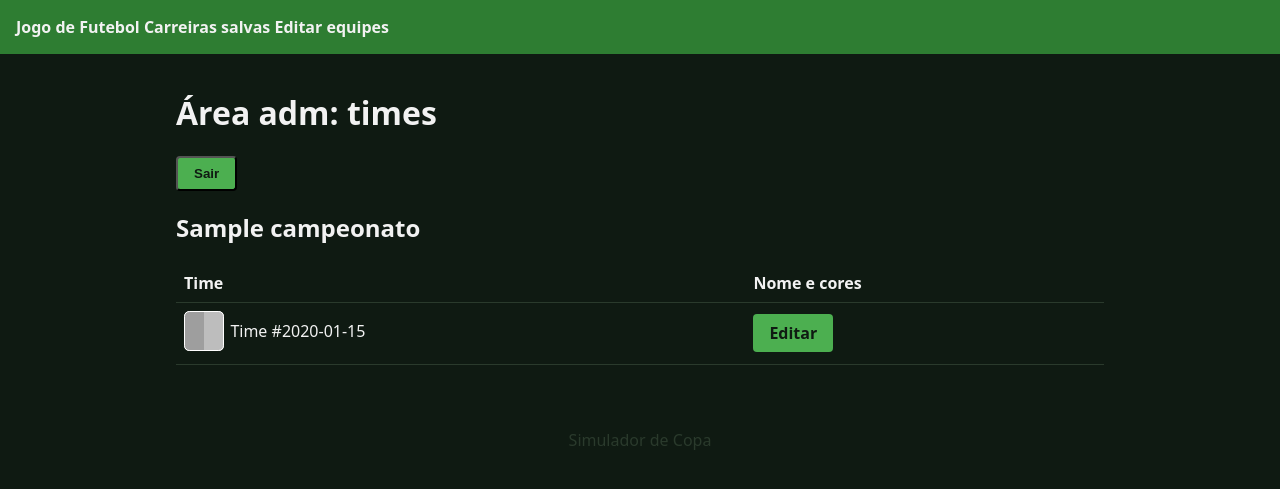
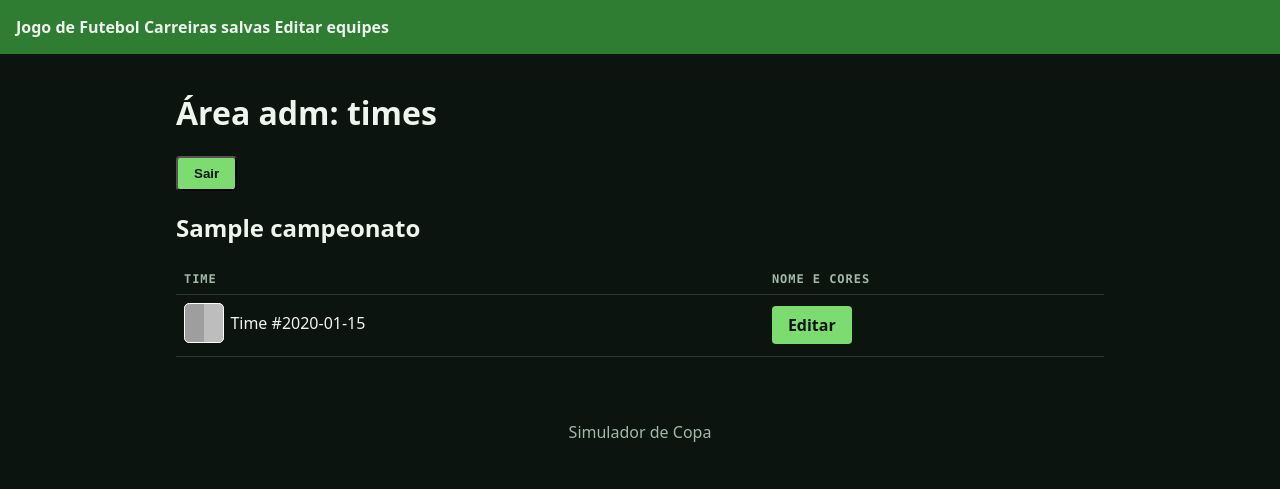
Before and after one commit to caioeichemberguedev/treinando-python, a FastAPI app: template web/templates/admin.html in a window 1280 px wide. Shown: the top 489 px of the page. Run offline with FastAPI, Linux system fonts and the light colour scheme; the template is opened without the code that fills it: most values are stand-ins (such as "Sample title", 1, 10 or a date in 2020).

Commit message:
feat(web): tokens acid tech e base do estilo [E-022-T1]

```diff
--- a/web/static/css/estilo.css
+++ b/web/static/css/estilo.css
@@ -1,13 +1,29 @@
+/* Tokens (E-022): identidade "acid tech leve". Contrastes na auditoria. */
 :root {
-    --cor-fundo: #0f1a12;
-    --cor-texto: #f2f2f2;
+    --cor-fundo: #0b140e;
+    --cor-card: #122019;
+    --cor-card-elevado: #183024;
+    --cor-linha: #24382a;
+    --cor-borda: #2a3a2c;
+    --cor-borda-forte: #5b8463;
+    --cor-texto: #eef4ee;
+    --cor-texto-suave: #a3b8a8;
+    --cor-acido: #c6ff3d;
+    --cor-link: #7ddc6f;
     --cor-primaria: #2e7d32;
-    --cor-primaria-clara: #4caf50;
     --cor-destaque: #ffb300;
-    --cor-erro: #e57373;
-    --cor-borda: #2a3a2c;
-    --cor-bloco: #16241a;
+    --cor-erro: #ff8a80;
+
+    /* Aliases dos nomes antigos, para os seletores atuais continuarem valendo */
+    --cor-primaria-clara: var(--cor-link);
+    --cor-bloco: var(--cor-card);
+
+    --fonte-texto: system-ui, "Segoe UI", Roboto, sans-serif;
+    --fonte-numeros: ui-monospace, "Cascadia Mono", "Segoe UI Mono", Consolas, Menlo, monospace;
+
     --espacamento: 1rem;
+    --raio: 0.5rem;
+    --raio-pequeno: 0.25rem;
 }
 
 * {
@@ -16,9 +32,20 @@
 
 body {
     margin: 0;
-    font-family: system-ui, sans-serif;
+    font-family: var(--fonte-texto);
     background-color: var(--cor-fundo);
     color: var(--cor-texto);
+}
+
+a {
+    color: var(--cor-link);
+    text-underline-offset: 0.2em;
+}
+
+/* Foco visível em qualquer elemento navegável pelo teclado */
+:focus-visible {
+    outline: 3px solid var(--cor-acido);
+    outline-offset: 3px;
 }
 
 header {
@@ -41,7 +68,7 @@ main {
 footer {
     text-align: center;
     padding: var(--espacamento);
-    color: var(--cor-borda);
+    color: var(--cor-texto-suave);
 }
 
 .botao {
@@ -70,7 +97,22 @@ th, td {
     text-align: left;
 }
 
+/* Cabeçalho de tabela como rótulo HUD */
+thead th {
+    font-family: var(--fonte-numeros);
+    font-size: 0.75rem;
+    font-weight: 600;
+    text-transform: uppercase;
+    letter-spacing: 0.08em;
+    color: var(--cor-texto-suave);
+}
+
+td {
+    font-variant-numeric: tabular-nums;
+}
+
 .destaque {
+    font-family: var(--fonte-numeros);
     font-size: 1.5rem;
     font-weight: bold;
     color: var(--cor-destaque);
@@ -210,6 +252,7 @@ th, td {
 .bloco-destaque {
     grid-column: 1 / -1;
     border-color: var(--cor-destaque);
+    background-color: #2a2f16;
     background-color: color-mix(in srgb, var(--cor-destaque) 10%, var(--cor-bloco));
 }
 
@@ -236,7 +279,17 @@ th, td {
     opacity: 1;
 }
 
+/* Movimento reduzido: o global zera transições e animações sem classe
+   própria; componentes com transition em classe repetem a regra aqui. */
 @media (prefers-reduced-motion: reduce) {
+    *,
+    *::before,
+    *::after {
+        transition: none;
+        animation: none;
+        scroll-behavior: auto;
+    }
+
     .bloco {
         transition: none;
     }
```
Also changed, not shown: tests/web/test_estilo.py (added, +143 -0 lines).
